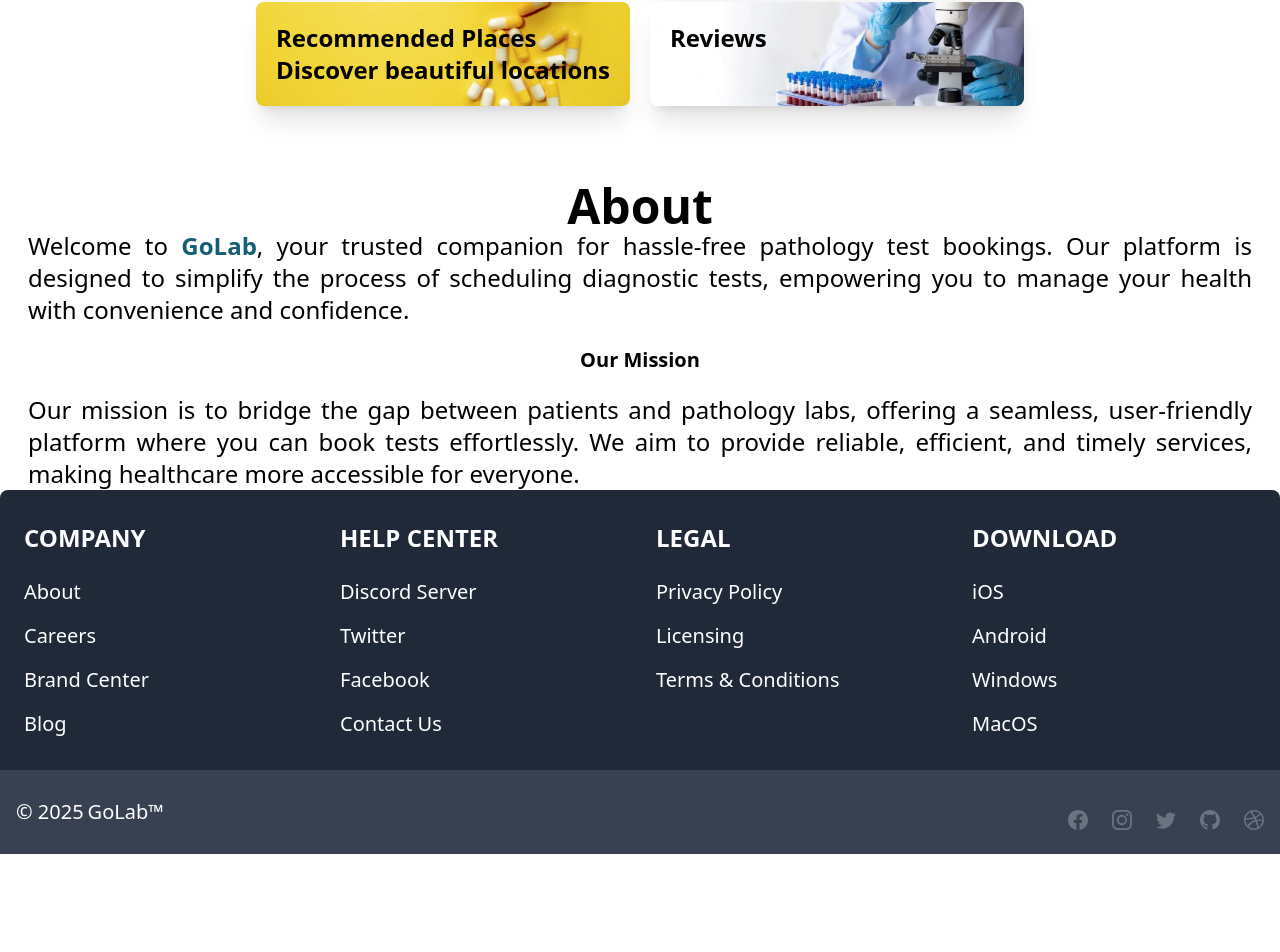
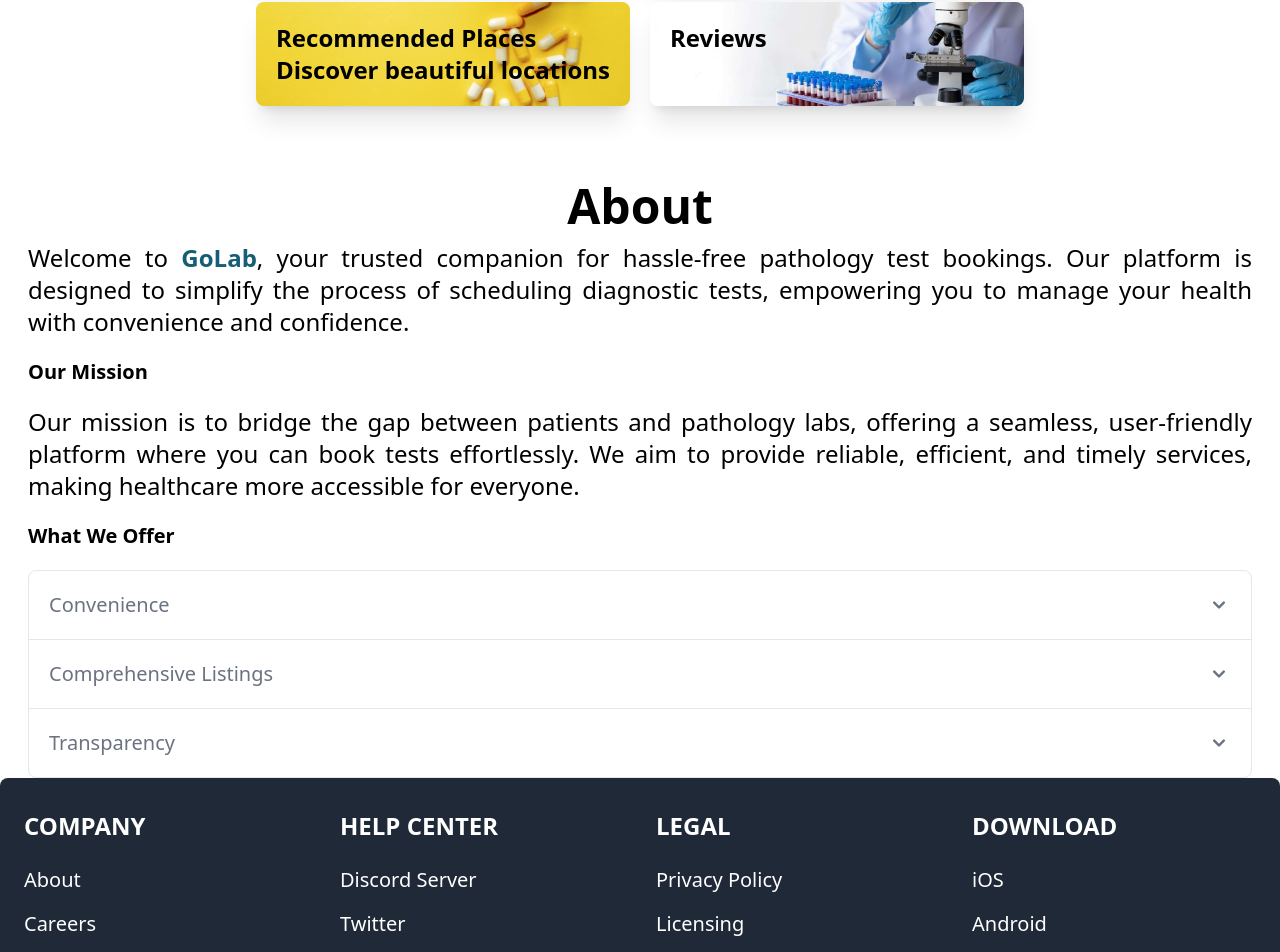
Before and after one commit to harshalpatil0003/patho, a React (Vite) app in the folder client/: page / in a window 1280 px wide. Shown: the part 813-1765 px from the top of the page. Before the commit the page ends 1667 px from the top, so only its background shows below. Built offline with nearby package versions, Linux system fonts and the light colour scheme.

Commit message:
accordion is added to about oage

```diff
--- /dev/null
+++ b/client/src/components/Accordion/Accordion.jsx
@@ -0,0 +1,38 @@
+
+"use client";
+
+import { Accordion } from "flowbite-react";
+
+export function Straps() {
+    return (
+        <Accordion collapseAll className="mb-25">
+            <Accordion.Panel>
+                <Accordion.Title>Convenience</Accordion.Title>
+                <Accordion.Content>
+                    <p className="mb-2 text-gray-500 dark:text-gray-400">
+                        Book tests online anytime, anywhere, without the need for lengthy phone calls or visits.
+                    </p>
+                </Accordion.Content>
+            </Accordion.Panel>
+            <Accordion.Panel>
+                <Accordion.Title>Comprehensive Listings</Accordion.Title>
+                <Accordion.Content>
+                    <p className="mb-2 text-gray-500 dark:text-gray-400">
+                        Access a wide range of pathology tests from trusted labs.
+                    </p>
+
+                </Accordion.Content>
+            </Accordion.Panel>
+            <Accordion.Panel>
+                <Accordion.Title>Transparency</Accordion.Title>
+                <Accordion.Content>
+                    <p className="mb-2 text-gray-500 dark:text-gray-400">
+                        View detailed pricing and lab information upfront.
+                    </p>
+
+
+                </Accordion.Content>
+            </Accordion.Panel>
+        </Accordion>
+    );
+}
--- a/client/src/views/About.jsx
+++ b/client/src/views/About.jsx
@@ -1,18 +1,33 @@
 import React from 'react'
-
+import {Straps} from '../components/Accordion/Accordion.jsx'
 function About() {
     return (
 
         <div className='px-7 lg:text-xl'>
-            <h1 id='About' className='text-center text-3xl font-bold lg:text-5xl mt-10'>About</h1>
+            <h1 id='About' className='m-3 text-center text-3xl font-bold lg:text-5xl mt-10'>About</h1>
             <div className="w-full lg:text-2xl">
                 <p className='text-justify '> Welcome to <span className='text-cyan-800 font-semibold'>GoLab</span>, your trusted companion for hassle-free pathology test bookings. Our platform is designed to simplify the process of scheduling diagnostic tests, empowering you to manage your health with convenience and confidence.
                 </p>
             </div>
-            <h1 className='text-center m-5 font-semibold'>Our Mission</h1>
-            <p className='text-justify lg:text-2xl'>
-                Our mission is to bridge the gap between patients and pathology labs, offering a seamless, user-friendly platform where you can book tests effortlessly. We aim to provide reliable, efficient, and timely services, making healthcare more accessible for everyone.
-            </p>
+
+            <div className=''>
+                <div className=''>
+                    <h1 className=' my-5 font-semibold'>Our Mission</h1>
+                    <p className=' text-justify lg:text-2xl'>
+                        Our mission is to bridge the gap between patients and pathology labs, offering a seamless, user-friendly platform where you can book tests effortlessly. We aim to provide reliable, efficient, and timely services, making healthcare more accessible for everyone.
+                    </p>
+                </div>
+                <div className=''>
+                    <h1 className='  my-5 font-semibold'>What We Offer</h1>
+                    <div className=''>
+                  <Straps/>
+
+                    </div>
+                </div>
+            </div>
+
+
+
         </div>
 
     )
```
